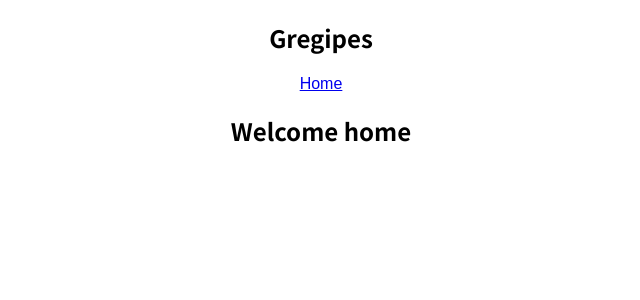
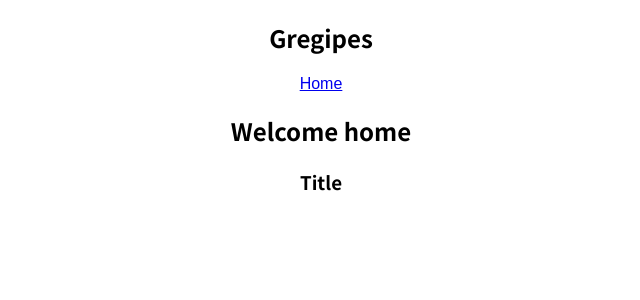
Before and after one commit to Albadylic/Gregipes-V2, a React (Create React App) app: page / in a window 1280 px wide. Shown: the top 300 px of the page, without its empty margins (319-959 px from the left). Built offline with nearby package versions, Linux system fonts and the light colour scheme; a web font is replaced by a local one.

Commit message:
Establish Slider component Relates #15

```diff
--- a/src/Home/Home.jsx
+++ b/src/Home/Home.jsx
@@ -1,9 +1,11 @@
 import React from "react";
+import Slider from "../Slider/Slider";
 
 const Home = () => {
   return (
     <section id="home__container">
       <h2 id="home__title">Welcome home</h2>
+      <Slider />
     </section>
   );
 };
--- /dev/null
+++ b/src/Slider/Slider.jsx
@@ -0,0 +1,27 @@
+import React from "react";
+import data from "../model/data";
+
+const genRandomIndex = () => {
+  const index = Math.floor(Math.random() * data.recipes.length);
+  return index;
+};
+
+let indexArray = [];
+while (indexArray.length < 3) {
+  const randomIndex = genRandomIndex();
+  if (indexArray.indexOf(randomIndex) < 0) {
+    indexArray.push(randomIndex);
+  }
+}
+
+let recipeToShow = 0;
+
+const Slider = () => {
+  return (
+    <article id="slider__container">
+      <h3>Title</h3>
+    </article>
+  );
+};
+
+export default Slider;
```
